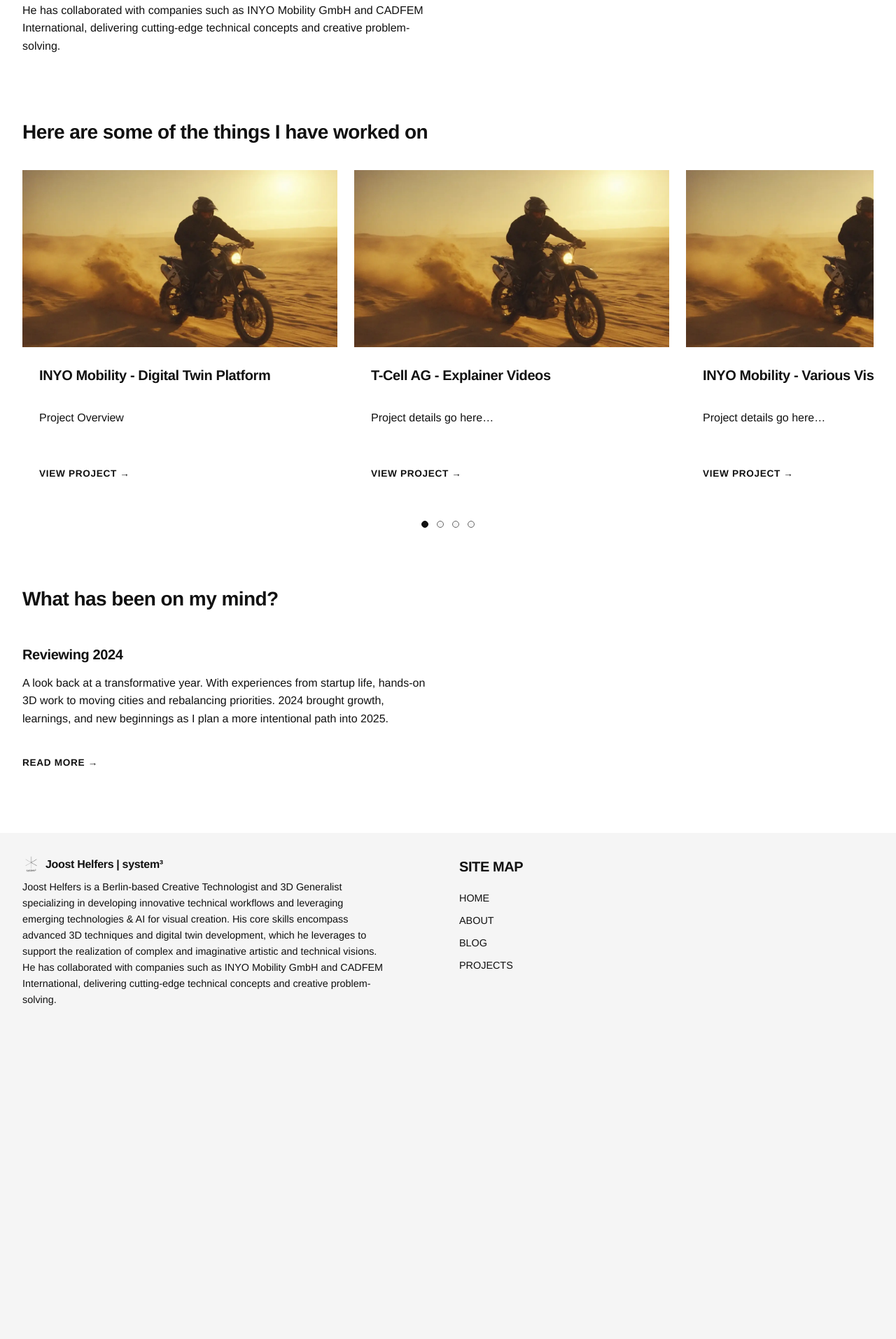
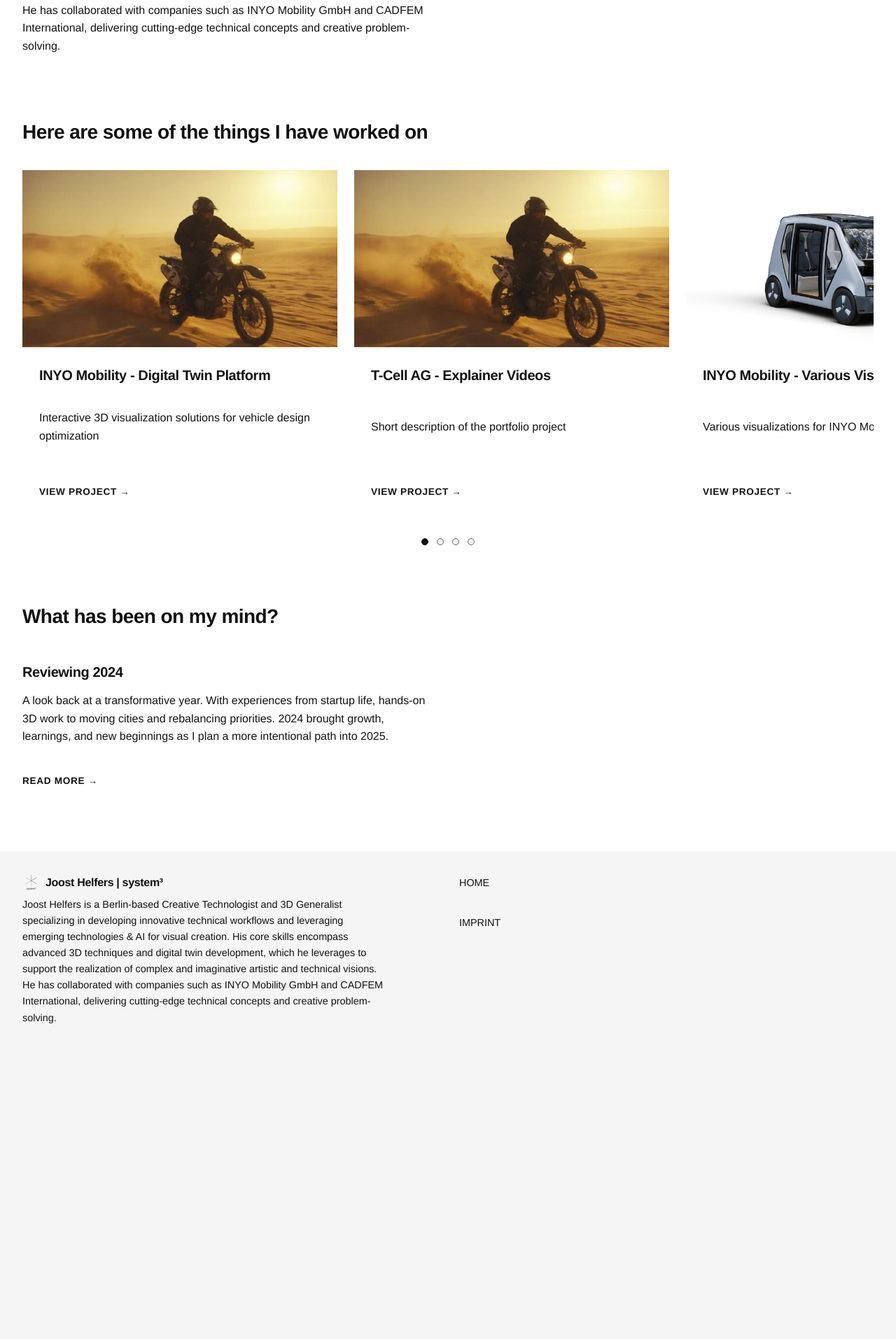
Before and after one commit to joosthel/system3-web, a Jekyll site: the page built from index.md, in a window 1280 px wide. Shown: the part 1151-3064 px from the top of the page at 70% size. Built offline with Jekyll 4.4.1, drawn with Linux system fonts in a browser that asks for light colours.

Commit message:
add - portfolio images (Master & INYO)

```diff
--- a/_includes/footer.html
+++ b/_includes/footer.html
@@ -11,13 +11,10 @@
 
     <!-- Column 2: Site Map -->
     <div class="footer-column">
-      <h3>SITE MAP</h3>
       <nav class="footer-nav">
         <ul class="footer-links">
-          <li><a href="{{ '/' | relative_url }}">HOME</a></li>
-          <li><a href="{{ '/about' | relative_url }}">ABOUT</a></li>
-          <li><a href="{{ '/blog' | relative_url }}">BLOG</a></li>
-          <li><a href="{{ '/projects' | relative_url }}">PROJECTS</a></li>
+          <li><a href="{{ '/' | relative_url }}">HOME</a></li><br>
+          <li><a href="{{ '/impressum/' | relative_url }}">IMPRINT</a></li><br>
         </ul>
       </nav>
     </div>
--- a/_layouts/home.html
+++ b/_layouts/home.html
@@ -40,7 +40,7 @@
             {% endif %}
             <div class="portfolio-card-content">
               <h3><a href="{{ post.url | relative_url }}">{{ post.title }}</a></h3>
-              <p>{{ post.excerpt | strip_html | truncatewords: 20 }}</p>
+              <p>{{ post.description | strip_html | truncatewords: 20 }}</p>
               <a href="{{ post.url | relative_url }}" class="view-project">VIEW PROJECT →</a>
             </div>
           </div>
--- a/_posts/2025-05-03-designmorphine-msc.md
+++ b/_posts/2025-05-03-designmorphine-msc.md
@@ -3,8 +3,8 @@
 title: "DesignMorphine MSc Computational and Advanced Design - Project Arcadia"
 date: 2023-05-01
 categories: portfolio
-image: /assets/imgs/slideshow/genai_bike.webp
-description: "Short description of the portfolio project"
+image: /assets/imgs/proj_MSc-CAD/MSc-CAD_04.webp
+description: "Finaly Project for my M. Sc. in Computational and Advanced Design"
 ---
 
 Project details go here...
--- a/_posts/2025-05-03-inyo-visualizations.md
+++ b/_posts/2025-05-03-inyo-visualizations.md
@@ -3,8 +3,8 @@
 title: "INYO Mobility - Various Visualizations"
 date: 2023-05-01
 categories: portfolio
-image: /assets/imgs/slideshow/genai_bike.webp
-description: "Short description of the portfolio project"
+image: /assets/imgs/proj_INYO-Viz/INYO-Viz_05.webp
+description: "Various visualizations for INYO Mobility"
 ---
 
 Project details go here...
--- a/assets/css/main.css
+++ b/assets/css/main.css
@@ -234,7 +234,7 @@
 
 .portfolio-card img {
   width: 100%;
-  height: auto;
+  aspect-ratio: 16 / 9;
   object-fit: cover;
   display: block;
 }
```
Also changed, not shown: assets/imgs/proj_INYO-Viz/INYO-Viz_02.webp (added), assets/imgs/proj_INYO-Viz/INYO-Viz_03.webp (added), assets/imgs/proj_INYO-Viz/INYO-Viz_05.webp (added), assets/imgs/proj_INYO-Viz/INYO-Viz_06.webp (added), assets/imgs/proj_INYO-Viz/INYO-Viz_07.webp (added), assets/imgs/proj_MSc-CAD/MSc-CAD_02.webp (added), assets/imgs/proj_MSc-CAD/MSc-CAD_05.webp (added), readme.md, 7 other files.
